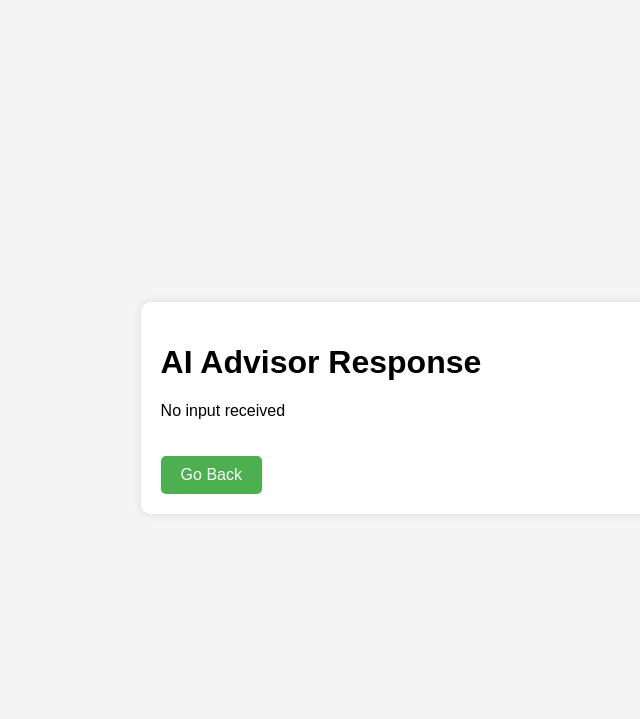
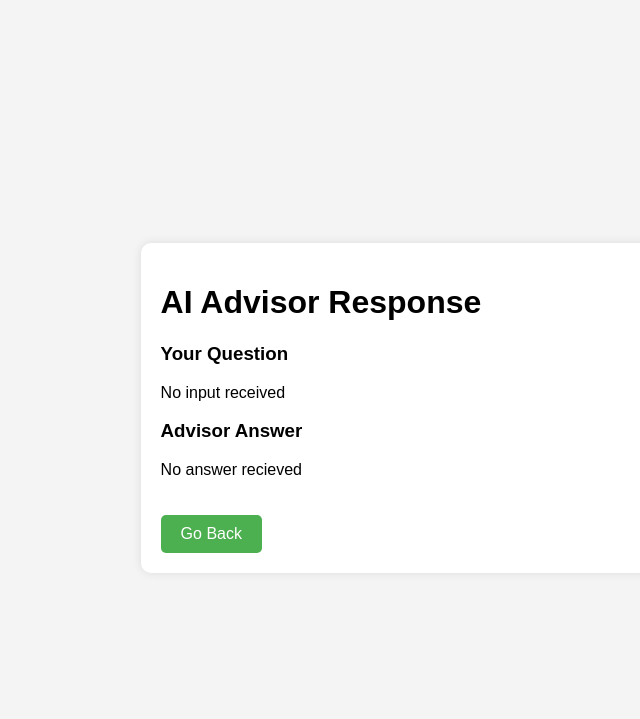
Before and after one commit to Extr1n/CSDS393-Project, a Flask app: page /result in a window 1280 px wide. Shown: the top 719 px of the page, without its empty margins (37-677 px from the left). Run offline with Flask 3, Linux system fonts and the light colour scheme.

Commit message:
made response page slightly prettier

```diff
--- a/app.py
+++ b/app.py
@@ -29,7 +29,7 @@ def result():
     chat = session.get('chat_completion')
 
     # Pass to template
-    return render_template('return.html', user_input=chat)
+    return render_template('return.html', user_input=user_input, chat_completion=chat)
 
 if __name__ == '__main__':
     app.run(debug=True)
--- a/templates/return.html
+++ b/templates/return.html
@@ -34,12 +34,18 @@
 <body>
   <div class="container">
     <h1>AI Advisor Response</h1>
+    <h3>Your Question</h3>
     {% if user_input %}
         <p>{{ user_input }}</p>
     {% else %}
         <p>No input received</p>
     {% endif %}
-
+    <h3>Advisor Answer</h3>
+    {% if chat_completion  %}
+        <p>{{ chat_completion }}</p>
+    {% else %}
+        <p>No answer recieved</p>
+    {% endif %}
     <a href="{{ url_for('index') }}" class="btn btn-primary">Go Back</a>
   </div>
 </body>
```
